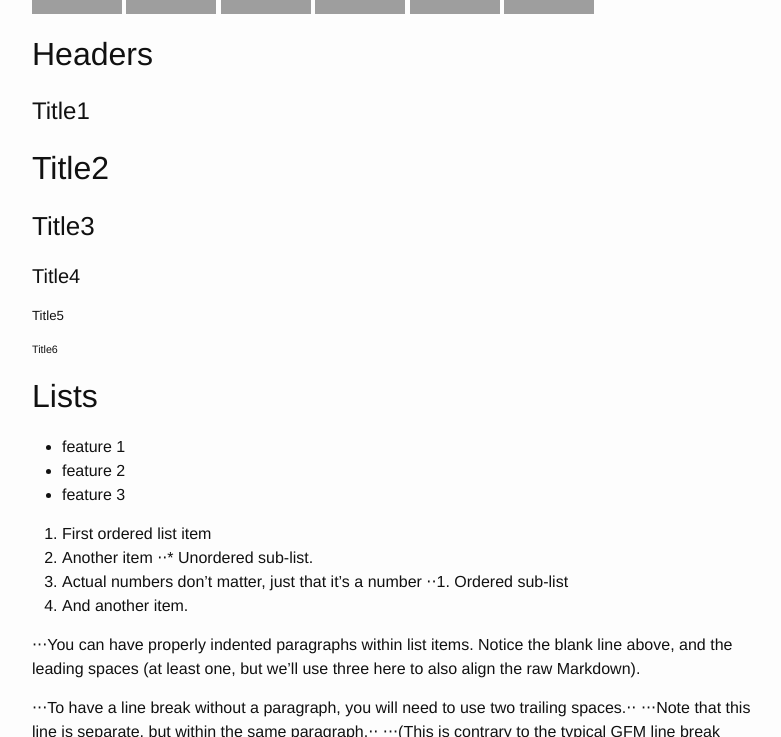
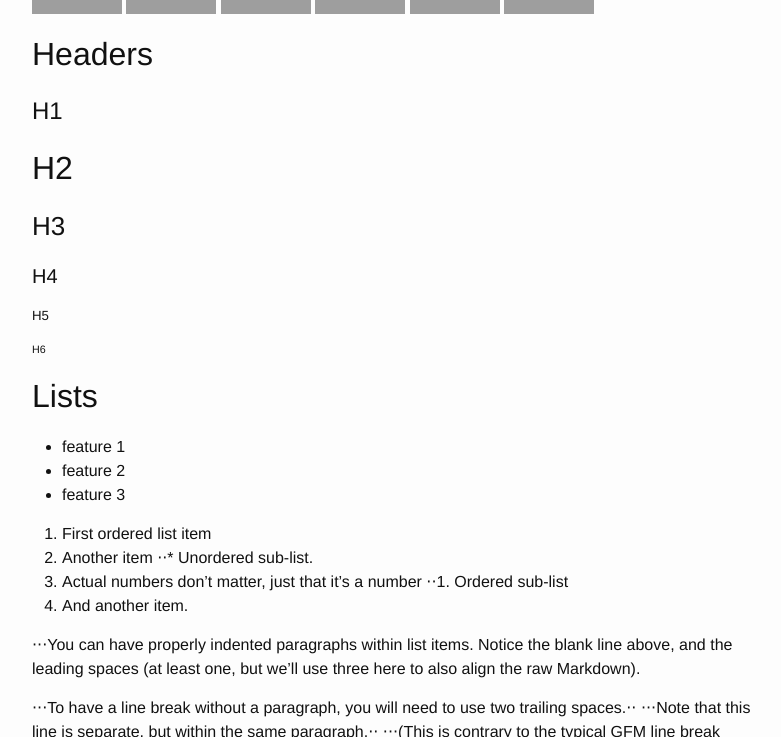
Before and after one commit to t-chx/t-chx.github.io, a Jekyll site: the page built from _posts/2016-07-18-content.md, in a window 1280 px wide and 900 px high, scrolled down 451 px, cut to the strip 163-900 px from the top of the window. Shown: the whole strip, without its empty margins (238-1019 px from the left). Built offline with Jekyll 4.4.1, drawn with Linux system fonts in a browser that asks for light colours; grey boxes are pictures that could not be loaded.

Commit message:
Edit content.md

```diff
--- a/_posts/2016-07-18-content.md
+++ b/_posts/2016-07-18-content.md
@@ -12,12 +12,12 @@ This is a test page to show the results of different document services.
 ![](https://img.shields.io/github/stars/pandao/editor.md.svg) ![](https://img.shields.io/github/forks/pandao/editor.md.svg) ![](https://img.shields.io/github/tag/pandao/editor.md.svg) ![](https://img.shields.io/github/release/pandao/editor.md.svg) ![](https://img.shields.io/github/issues/pandao/editor.md.svg) ![](https://img.shields.io/bower/v/editor.md.svg)
 
 ## Headers
-# Title1
-## Title2
-### Title3
-#### Title4
-##### Title5
-###### Title6
+# H1
+## H2
+### H3
+#### H4
+##### H5
+###### H6
 
 ## Lists
 - feature 1
```
